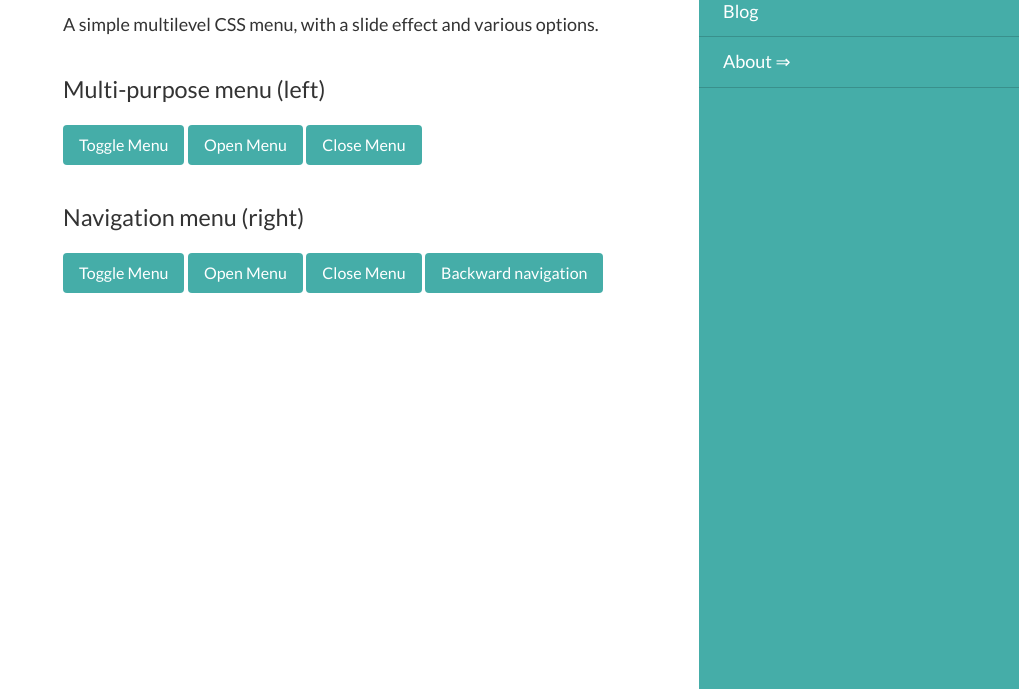
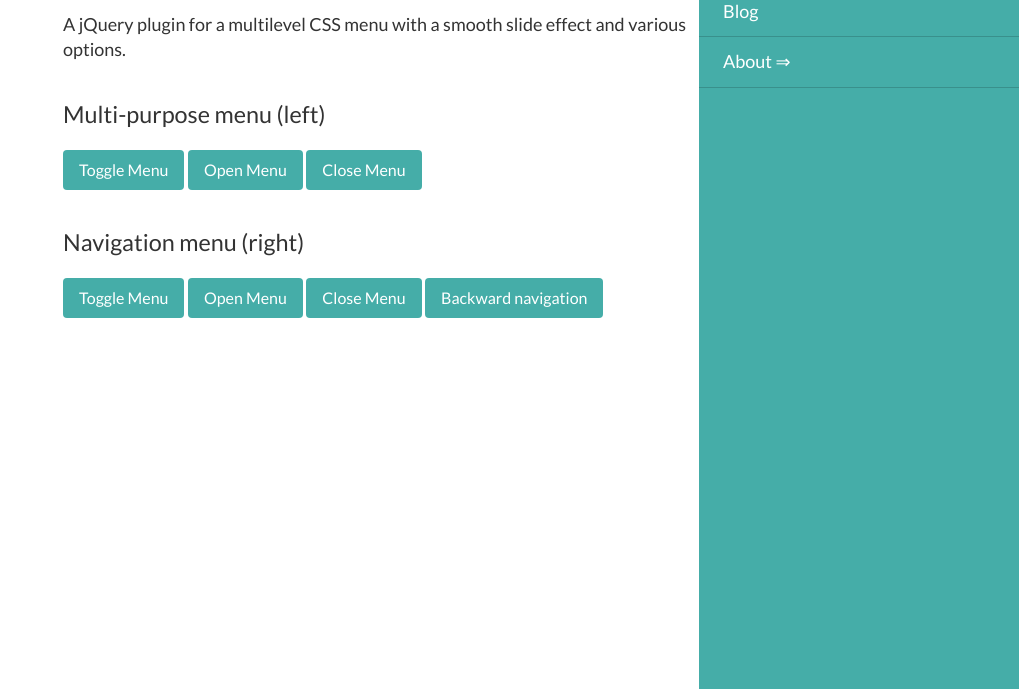
Before and after one commit to grubersjoe/slide-menu, a website: page src/index.html in a window 1280 px wide. Shown: the part 111-800 px from the top of the page, without its empty margins (261-1280 px from the left). Drawn offline with nearby package versions, Linux system fonts and the light colour scheme; files that its build step writes are made by us from their sources.

Commit message:
Changed package description

```diff
--- a/bower.json
+++ b/bower.json
@@ -1,7 +1,7 @@
 {
 	"name": "slide-menu",
 	"author": "Jonathan Gruber",
-	"description": "A simple multilevel CSS menu with a slide effect",
+	"description": "A jQuery plugin for a multilevel CSS menu with a smooth slide effect and various options",
 	"main": [
 		"dist/scripts/slide-menu.js",
 		"src/styles/slide-menu.scss"
--- a/src/index.html
+++ b/src/index.html
@@ -22,7 +22,7 @@
 
     <main role="main">
         <h1>Slide Menu</h1>
-        <p>A simple multilevel CSS menu, with a slide effect and various options.</p>
+        <p>A jQuery plugin for a multilevel CSS menu with a smooth slide effect and various options.</p>
 
         <h2>Multi-purpose menu (left)</h2>
         <div class="btn-list">
```
